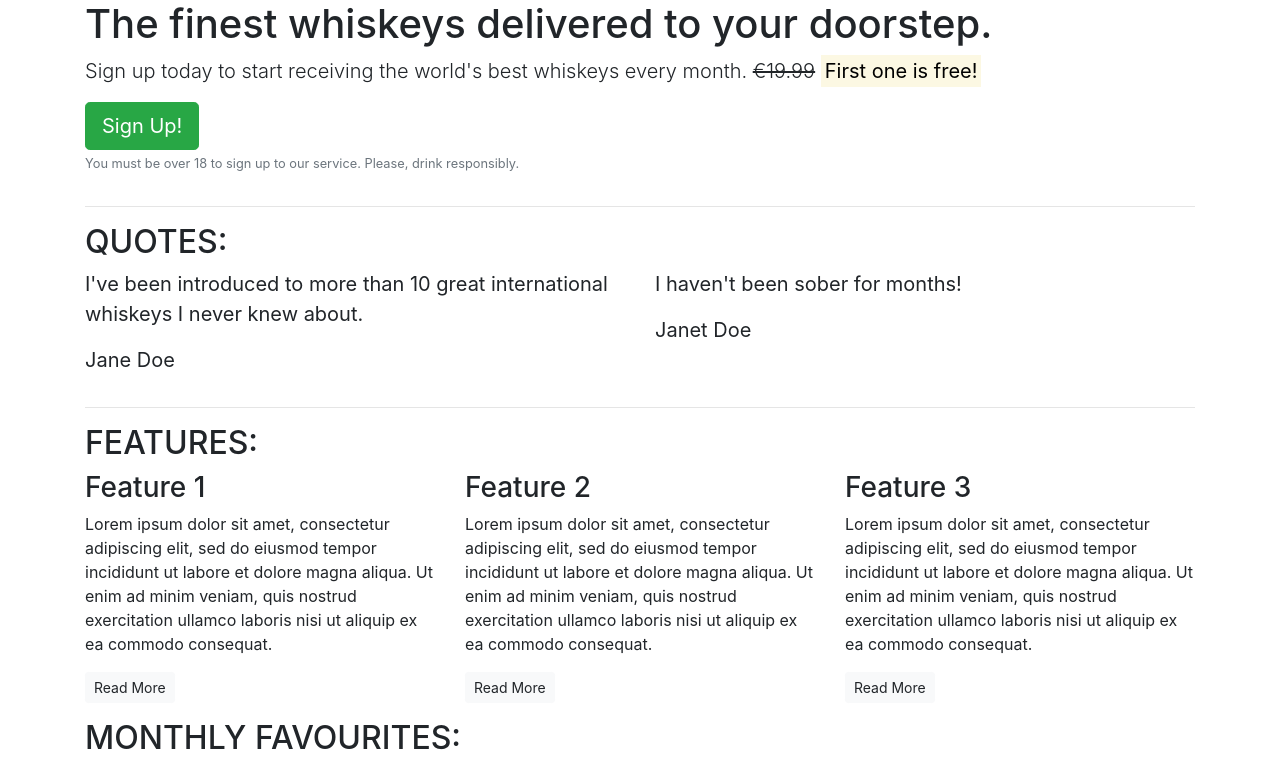
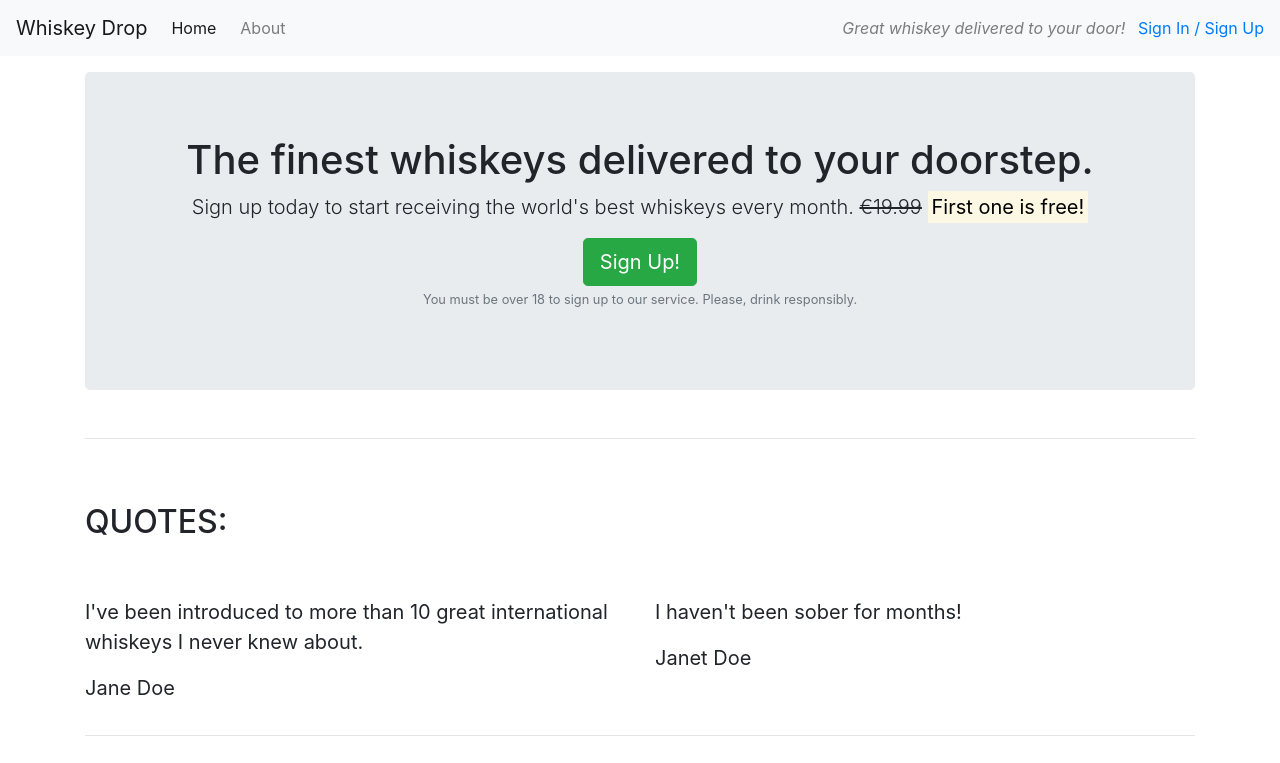
Before and after one commit to Fiona-T/test-bootstrap, a plain HTML site: page index.html in a window 1280 px wide. Shown: the top 763 px of the page. Drawn offline with nearby package versions, Linux system fonts and the light colour scheme.

Commit message:
feat: add navbar and add jumbotron style to callout, index.html

```diff
--- a/index.html
+++ b/index.html
@@ -14,14 +14,34 @@
 </head>
 
 <body>
-    <article class="container">
+    <nav class="navbar navbar-light bg-light navbar-expand-sm">
+        <a href="index.hmtl" class="navbar-brand">Whiskey Drop</a>
+        <ul class="navbar-nav mr-auto">
+            <li class="nav-item active mr-2">
+                <a href="index.html" class="nav-link">Home</a>
+            </li>
+            <li class="nav-item mr-2">
+                <a href="#" class="nav-link">About</a>
+            </li>
+            <!-- only shown at mobile size, not for small size or above -->
+            <li class="nav-item mr-2 d-block d-sm-none">
+                <a href="#" class="nav-link">Sign In / Sign Up</a>
+            </li>
+        </ul>
+        <!-- marketing text - hidden at mobile -->
+        <div class="d-none d-md-block">
+            <p class="navbar-text my-auto mr-2"><i>Great whiskey delivered to your door!</i></p>
+            <a href="#">Sign In / Sign Up</a>
+        </div>
+    </nav>
+    <article class="container mt-3">
         <!-- Callout -->
         <div class="row">
             <div class="col-12">
-                <section class="callout">
+                <section class="callout jumbotron text-center">
                     <h1>The finest whiskeys delivered to your doorstep.</h1>
-                    <p class="lead">Sign up today to start receiving the world's best whiskeys every month. <s>€19.99</s>
-                        <strong><mark>First one is free!</mark></strong></p>
+                    <p class="lead">Sign up today to start receiving the world's best whiskeys every month. <s class="d-none d-sm-inline">€19.99</s>
+                        <span class="d-inline d-sm-none"><br></span><strong><mark>First one is free!</mark></strong></p>
                     <button class="btn btn-success btn-lg">Sign Up!</button>
                     <p class="text-muted"><small>You must be over 18 to sign up to our service. Please, drink
                             responsibly.</small></p>
@@ -33,7 +53,7 @@
         <!-- Quotes-->
         <section class="quotes">
             <div class="row">
-                <div class="col-12">
+                <div class="col-12 my-5">
                     <h2 class="text-uppercase">Quotes:</h2>
                 </div>
             </div>
@@ -57,7 +77,7 @@
         <!-- Features-->
         <section class="features">
             <div class="row">
-                <div class="col-12">
+                <div class="col-12 my-5">
                     <h2 class="text-uppercase">Features:</h2>
                 </div>
             </div>
```
